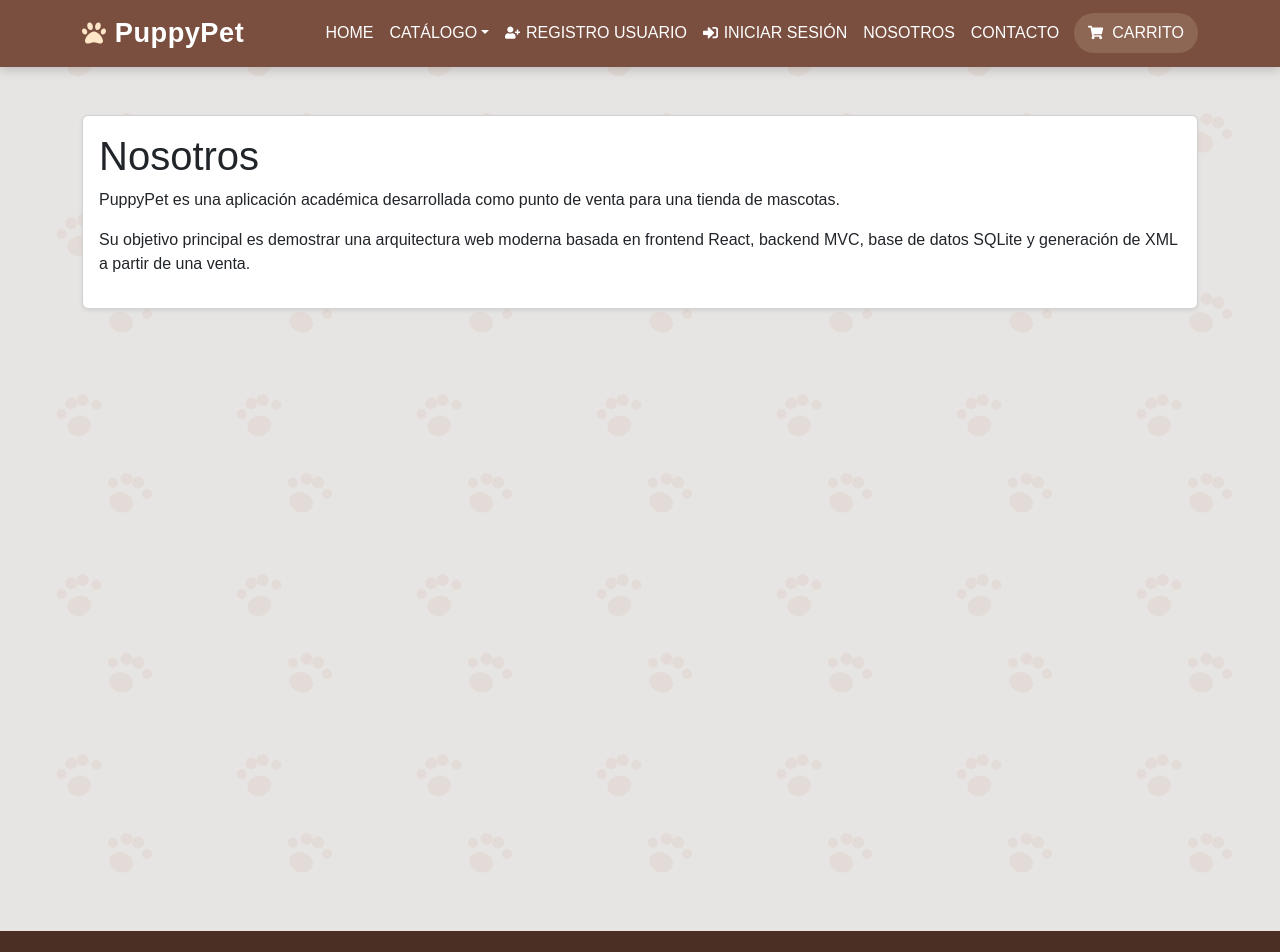
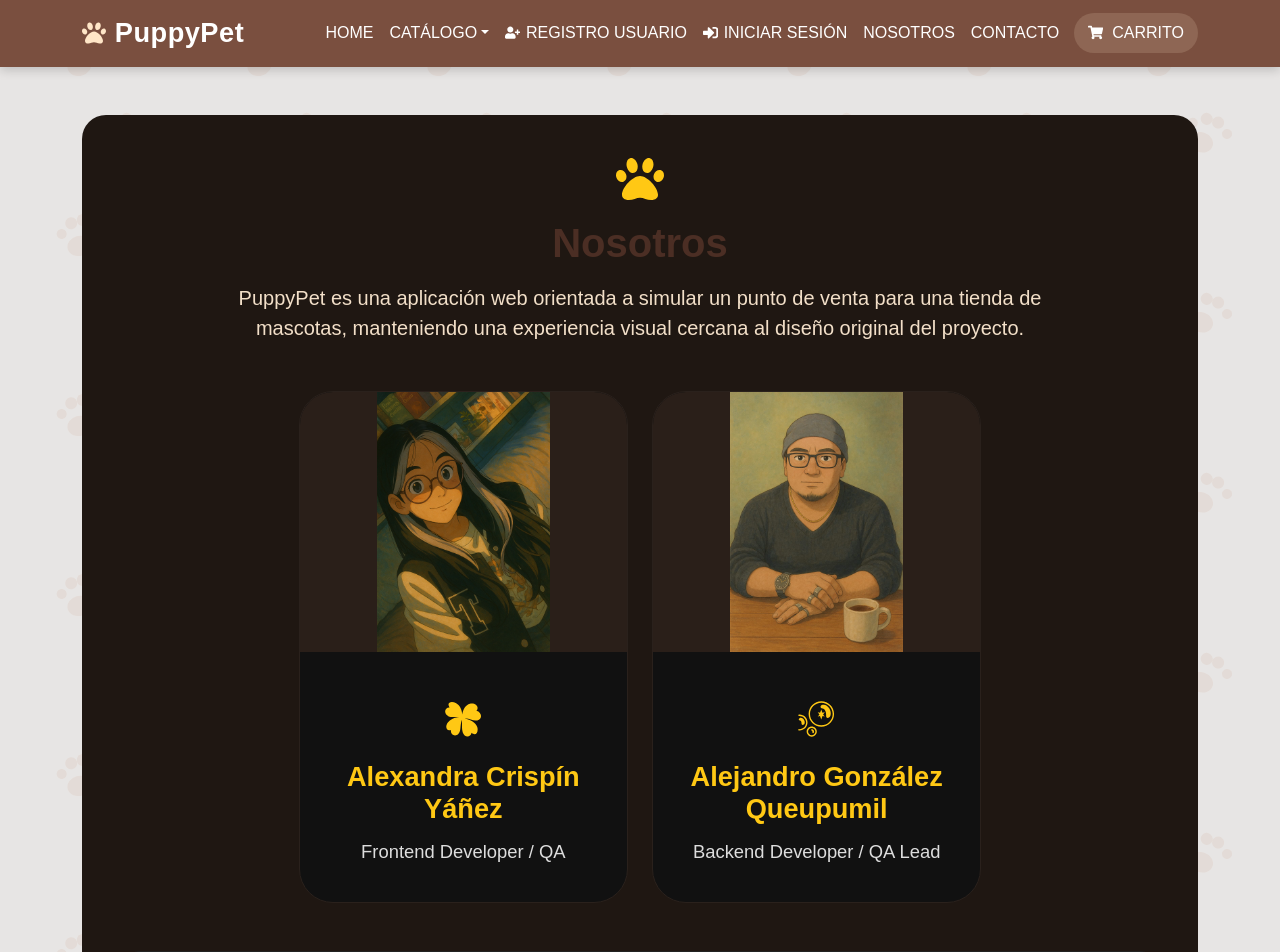
Before and after one commit to alxexandracrispin/PuppyPet, a React (Create React App) app in the folder frontend/: page /nosotros in a window 1280 px wide. Shown: the top 952 px of the page. Built offline with nearby package versions, Linux system fonts and the light colour scheme.

Commit message:
Se actualiza page -nosotros-

```diff
--- a/frontend/src/App.css
+++ b/frontend/src/App.css
@@ -372,3 +372,127 @@ body {
     padding: 1.2rem;
   }
 }
+
+/* Nosotros */
+.nosotros-wrapper {
+  background-color: #1f1712;
+  color: #ffffff;
+  border-radius: 24px;
+  padding: 2.5rem;
+}
+
+.nosotros-main-icon {
+  color: #ffc814;
+  font-size: 3rem;
+  margin-bottom: 1rem;
+}
+
+.nosotros-lead {
+  color: #f2dfc8;
+  max-width: 850px;
+  margin: 0 auto;
+}
+
+.nosotros-card {
+  background-color: #111;
+  border: 1px solid #2a211c;
+  color: #ffffff;
+  border-radius: 34px;
+  overflow: hidden;
+  max-width: 420px;
+  margin: 0 auto;
+  min-height: 100%;
+  transition: transform 0.25s ease, box-shadow 0.25s ease, border-color 0.25s ease;
+}
+
+.nosotros-card:hover {
+  transform: translateY(-5px);
+  border-color: #ffc814;
+  box-shadow: 0 0.8rem 1.3rem rgba(0, 0, 0, 0.3);
+}
+
+.nosotros-card-img {
+  height: 260px;
+  width: 100%;
+  object-fit: contain;
+  object-position: center top;
+  background-color: #2a1f19;
+}
+
+.nosotros-card .card-body {
+  min-height: 250px;
+  padding: 1.8rem;
+  display: flex;
+  flex-direction: column;
+  justify-content: center;
+  align-items: center;
+}
+
+
+.nosotros-card-icon {
+  color: #ffc814;
+  font-size: 2.4rem;
+  margin-bottom: 1rem;
+}
+
+.nosotros-card-title {
+  color: #ffc814;
+  font-weight: 900;
+  font-size: 1.7rem;
+  text-align: center;
+  line-height: 1.15;
+  margin-bottom: 0.9rem;
+}
+
+.nosotros-card-text {
+  color: #dddddd;
+  font-size: 1.15rem;
+  text-align: center;
+  max-width: 300px;
+  margin: 0 auto;
+}
+
+.nosotros-info {
+  background-color: #111;
+  border: 1px solid #222;
+  border-radius: 18px;
+  padding: 1.8rem;
+}
+
+.nosotros-info h3 {
+  color: #ffc814;
+  font-weight: 800;
+}
+
+.nosotros-info p {
+  color: #dddddd;
+  margin-bottom: 0;
+}
+
+@media (max-width: 768px) {
+  .nosotros-wrapper {
+    padding: 1.3rem;
+  }
+
+  .nosotros-card {
+    max-width: 360px;
+  }
+
+  .nosotros-card-img {
+    height: 220px;
+    width: 100%;
+    object-fit: contain;
+    object-position: center;
+    background-color: #2a1f19;
+    padding: 10px;
+  }
+
+  .nosotros-card .card-body {
+    min-height: auto;
+    padding: 1.4rem;
+  }
+
+  .nosotros-card-title {
+    font-size: 1.45rem;
+  }
+}
--- a/frontend/src/pages/Nosotros.js
+++ b/frontend/src/pages/Nosotros.js
@@ -1,24 +1,74 @@
-import { Container, Card } from "react-bootstrap";
+import { Container, Row, Col, Card } from "react-bootstrap";
+import { FaPaw, FaStore, FaHeart, FaUsers } from "react-icons/fa";
+import { GiClover, GiDragonBalls } from "react-icons/gi"
 
 function Nosotros() {
+  const tarjetas = [
+    {
+      titulo: "Alexandra Crispín Yáñez",
+      texto: "Frontend Developer / QA",
+      imagen: "/assets/images/alexandra.jpeg",
+      icono: <GiClover />
+    },
+    {
+      titulo: "Alejandro González Queupumil",
+      texto: "Backend Developer / QA Lead",
+      imagen: "/assets/images/alejandro.jpeg",
+      icono: <GiDragonBalls />
+    },
+
+  ];
+
   return (
     <Container className="py-5">
-      <Card className="shadow-sm">
-        <Card.Body>
-          <h1>Nosotros</h1>
+      <div className="nosotros-wrapper">
+        <div className="text-center mb-5">
+          <FaPaw className="nosotros-main-icon" />
+          <h1 className="section-title mb-3">Nosotros</h1>
+          <p className="lead nosotros-lead">
+            PuppyPet es una aplicación web orientada a simular un punto de venta
+            para una tienda de mascotas, manteniendo una experiencia visual
+            cercana al diseño original del proyecto.
+          </p>
+        </div>
 
+        <Row className="g-4 justify-content-center">
+          {tarjetas.map((tarjeta, index) => (
+            <Col sm={10} md={6} lg={5} xl={4} key={index}>
+              <Card className="nosotros-card h-100">
+                <Card.Img
+                  variant="top"
+                  src={tarjeta.imagen}
+                  alt={tarjeta.titulo}
+                  className="nosotros-card-img"
+                />
+
+                <Card.Body className="text-center d-flex flex-column align-items-center">
+                  <div className="nosotros-card-icon">{tarjeta.icono}</div>
+
+                  <Card.Title className="nosotros-card-title">
+                    {tarjeta.titulo}
+                  </Card.Title>
+
+                  <Card.Text className="nosotros-card-text">
+                    {tarjeta.texto}
+                  </Card.Text>
+                </Card.Body>
+              </Card>
+            </Col>
+          ))}
+        </Row>
+
+        <div className="nosotros-info mt-5">
+          <h3>Objetivo del sistema</h3>
           <p>
-            PuppyPet es una aplicación académica desarrollada como punto de
-            venta para una tienda de mascotas.
+            El objetivo principal del proyecto es transformar una maqueta HTML
+            estática en una aplicación web funcional, incorporando catálogo
+            dinámico, carrito de compras, registro de venta y generación de XML
+            asociado a una boleta.
           </p>
-
-          <p>
-            Su objetivo principal es demostrar una arquitectura web moderna
-            basada en frontend React, backend MVC, base de datos SQLite y
-            generación de XML a partir de una venta.
-          </p>
-        </Card.Body>
-      </Card>
+        </div>
+      </div>
     </Container>
   );
 }
```
